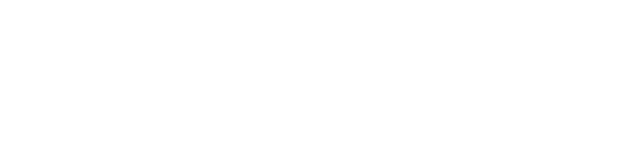
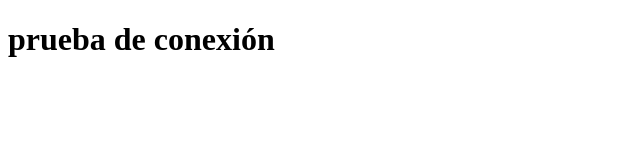
Before and after one commit to GonerGogh/copiaZarape, a plain HTML site: page 10_usuario.html in a window 1280 px wide. Shown: the whole page, without its empty margins (0-640 px from the left). Drawn offline with Linux system fonts and the light colour scheme.

Commit message:
Prueba de conexión NetBeans > GitHub

```diff
--- a/10_usuario.html
+++ b/10_usuario.html
@@ -6,6 +6,6 @@
 	<title>10_usuario</title>
 </head>
 <body>
-
+    <h1>prueba de conexión</h1>
 </body>
 </html>
```
